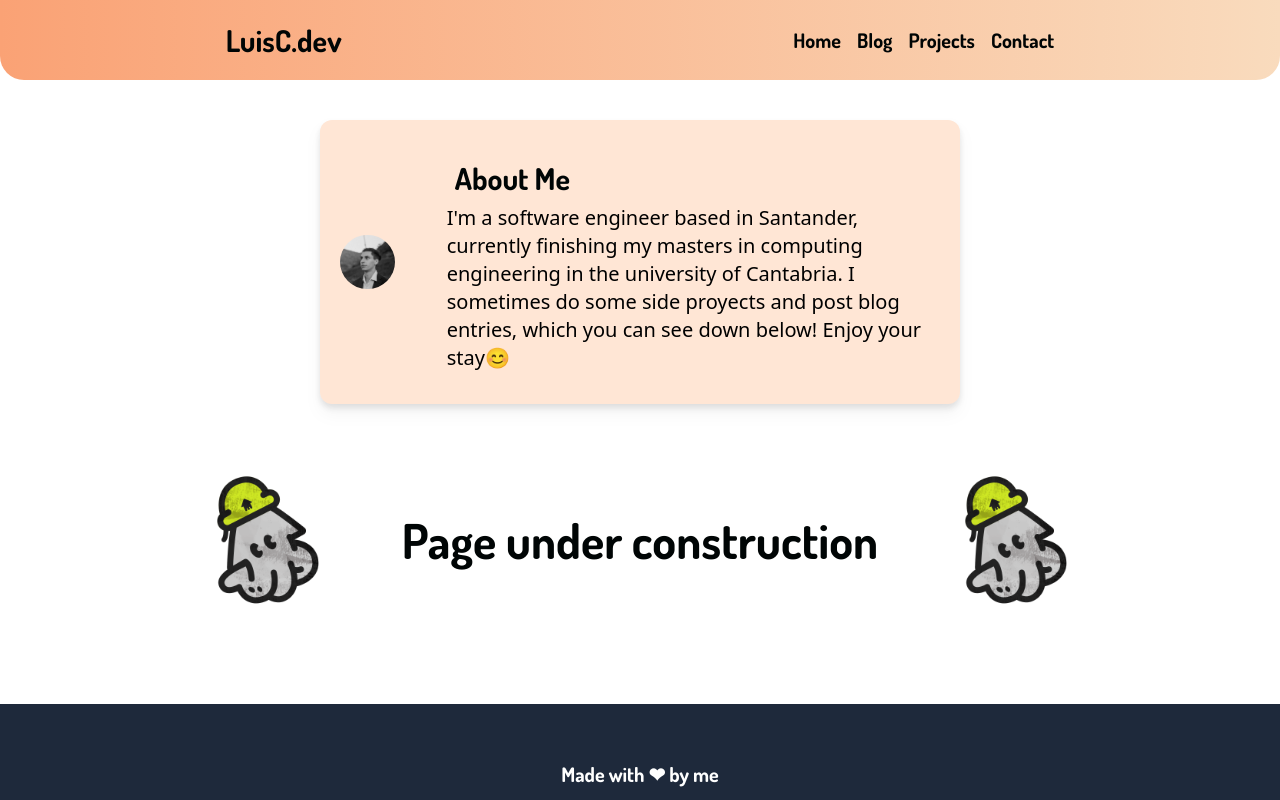
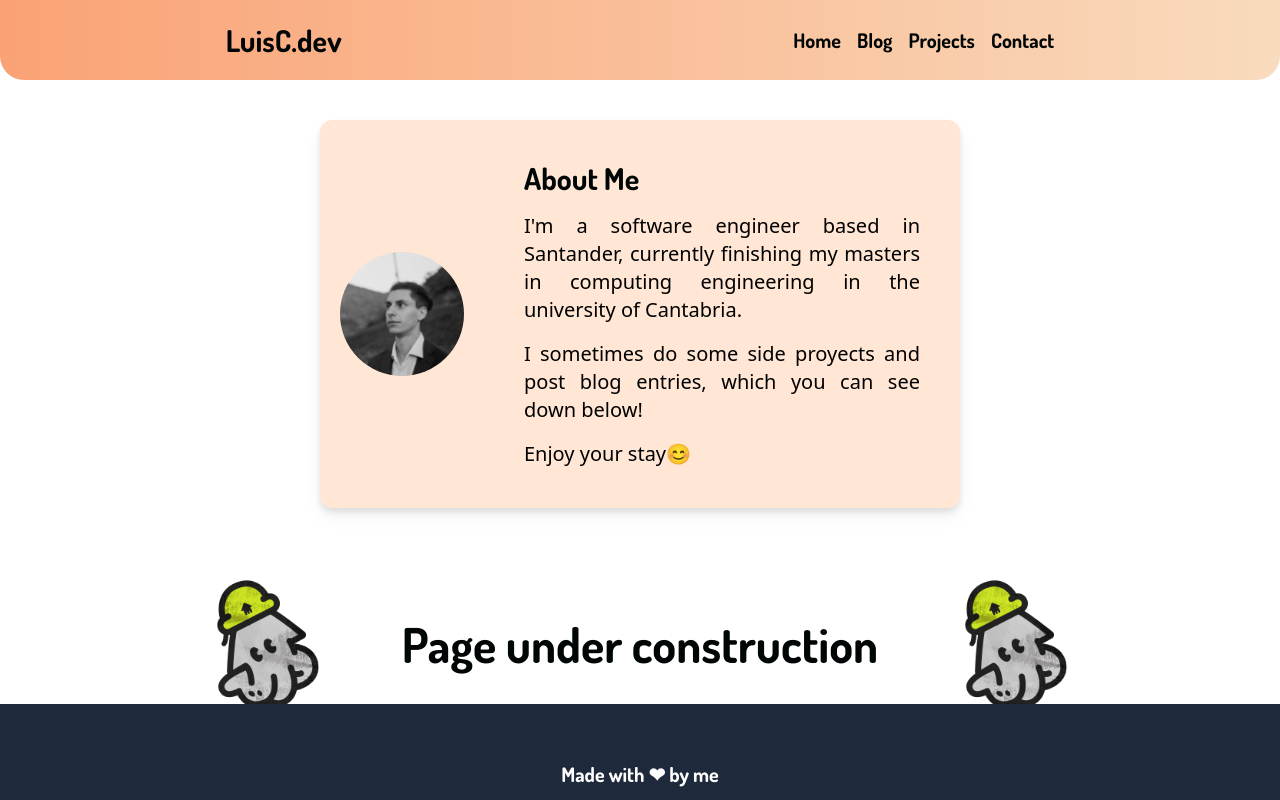
Before and after one commit to luiscruzv99/tramorea, a SvelteKit app: page / in a window 1280 px wide. Shown: the top 800 px of the page. Built offline with nearby package versions, Linux system fonts and the light colour scheme.

Commit message:
Changed card component to support paragraphs in the dessscription

```diff
--- a/src/lib/Components/CardComponent.svelte
+++ b/src/lib/Components/CardComponent.svelte
@@ -1,4 +1,4 @@
-<script>
+<script lang='ts'>
     export let titulo = ""
     export let desc = ""
     export let imgSrc = ""
@@ -6,11 +6,15 @@
 
 
 <div class="flex flex-col lg:flex-row rounded-xl bg-cpink my-10 drop-shadow-lg">
-    <div class=" flex p-5 items-center m-auto">
-        <img src="{imgSrc}" alt="" class="w-64 rounded-full">
+    <div class="flex p-5 items-center m-auto w-3/4 md:w-1/3">
+        <img src={imgSrc} alt="" class="rounded-full"/>
     </div>
-    <div class="block p-8">
+    <div class="block p-8 w-full">
         <h2 class="text-left">{titulo}</h2>
-        <p class="font-dosis text-xl">{desc}</p>
+        <div class="font-dosis text-xl">
+            {#each desc.split('\n') as line }
+                <p class="p-2 md:text-justify">{line}</p>
+            {/each}
+        </div>
     </div>
 </div>
--- a/src/routes/+page.svelte
+++ b/src/routes/+page.svelte
@@ -2,9 +2,7 @@
 	import UnderConstruction from '$lib/Components/UnderConstruction.svelte';
 	import CardComponent from '$lib/Components/CardComponent.svelte';
 	import face from '$lib/assets/profile.jpg';
-
-	let Luis =
-		"I'm a software engineer based in Santander, currently finishing my masters in computing engineering in the university of Cantabria. I sometimes do some side proyects and post blog entries, which you can see down below! Enjoy your stay😊";
+	import Luis from '$lib/assets/Luis.txt?raw';
 </script>
 
 <div class="mx-5 md:mx-20 lg:mx-40 xl:mx-80">
```
Also changed, not shown: src/lib/assets/Luis.txt (added).
